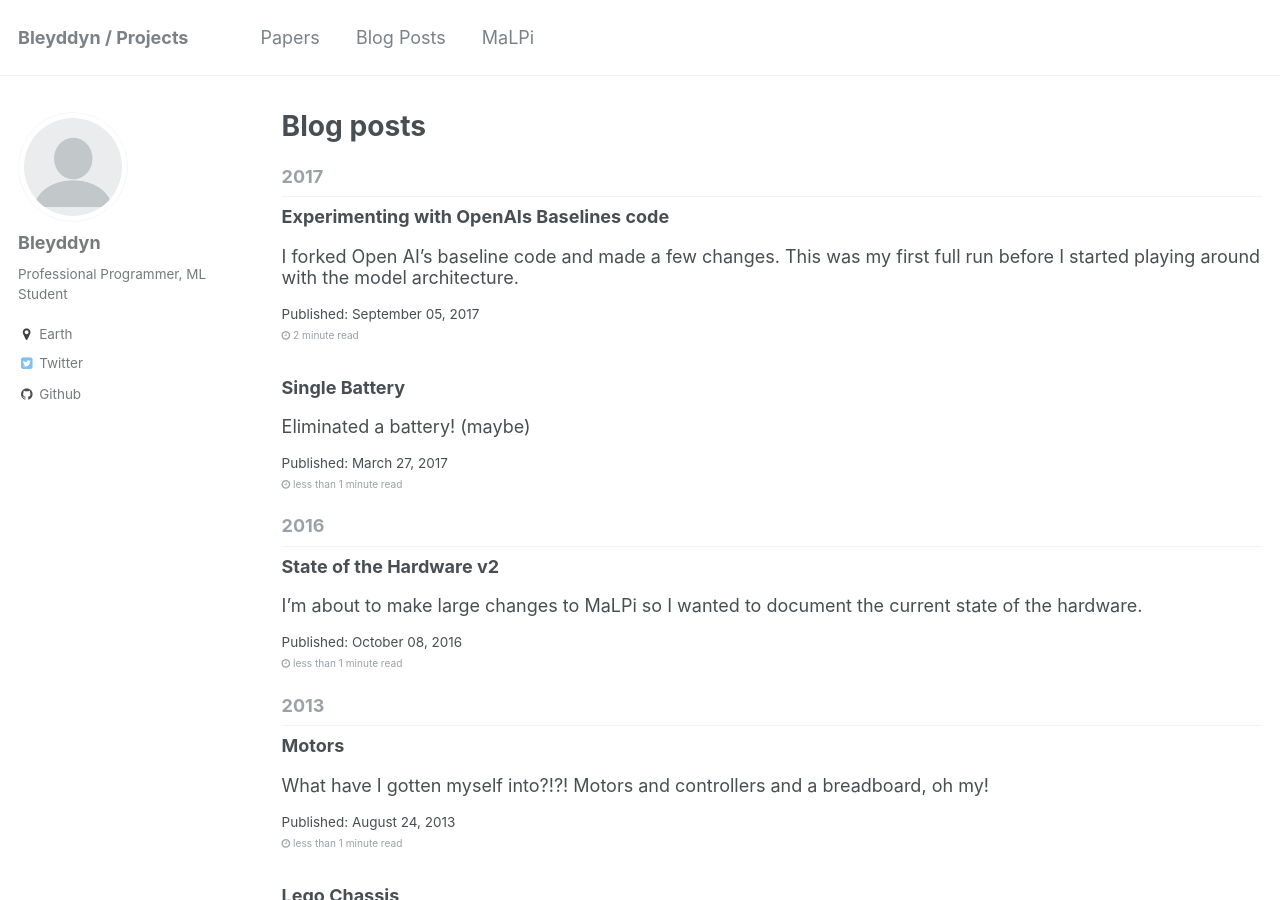
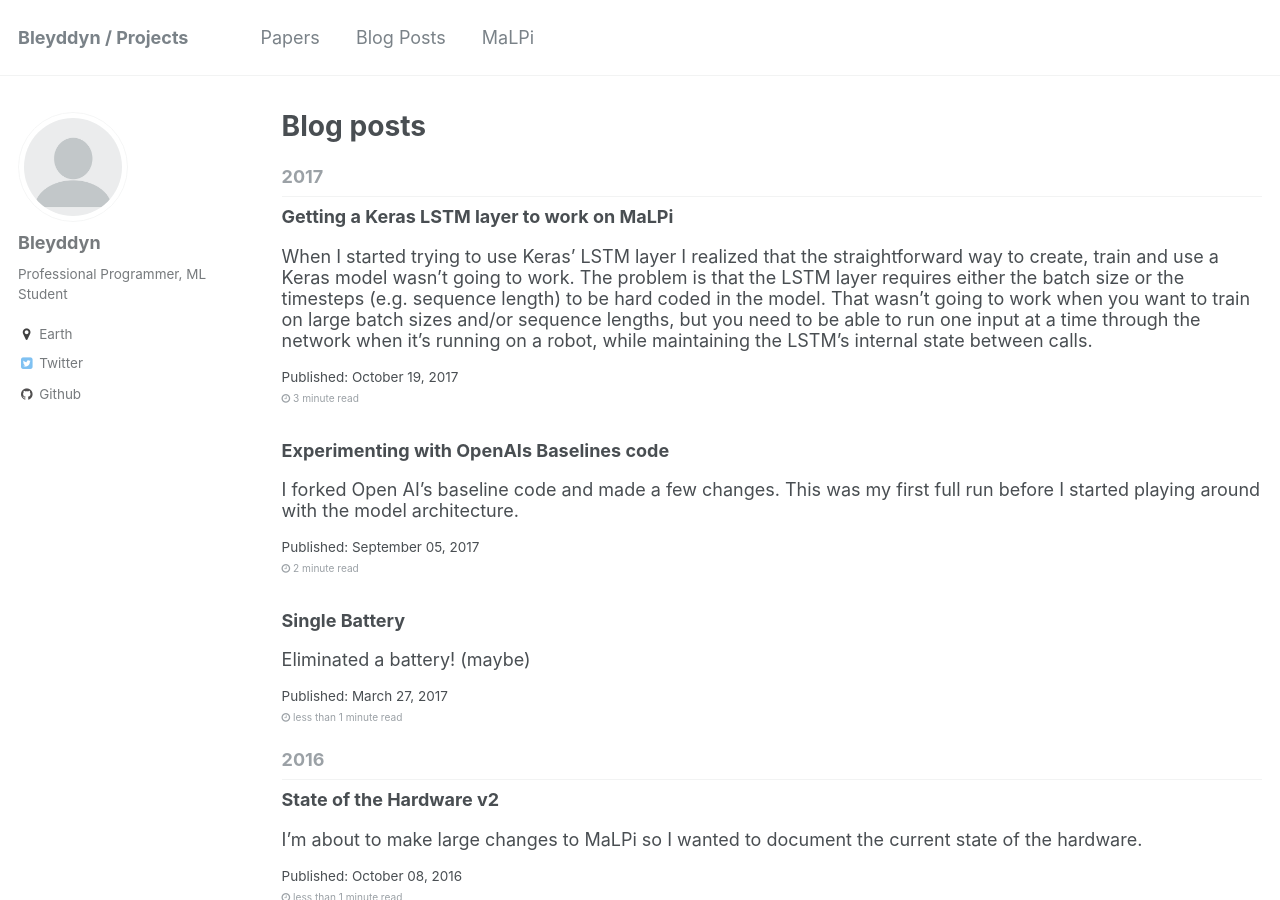
Before and after one commit to Bleyddyn/Bleyddyn.github.io, a Jekyll site: the page built from _pages/year-archive.html, in a window 1280 px wide and 900 px high. Built offline with Jekyll 4.4.1, drawn with Linux system fonts in a browser that asks for light colours; some of the changed lines change nothing that is shown.

Commit message:
Fixed a minor issue with the code in my Keras/LSTM post.

```diff
--- a/_drafts/2017-10-19-keras-lstm.md
+++ b/_posts/2017-10-19-keras-lstm.md
@@ -48,14 +48,14 @@
 images = np.reshape( images, (num_samples/timesteps, timesteps) + input_dim )
 y = np.reshape( y, (num_samples/timesteps, timesteps, num_actions) )
 
-model = model_keras.make_model_lstm_simple( num_actions, input_dim, stateful=False )
+model = make_model_lstm_simple( num_actions, input_dim, stateful=False )
 model.fit( images, y, validation_split=0.25, epochs=epochs, shuffle=False )
 model.save_weights('model_weights.h5')
 
 # There's probably some way to transfer the weights without writing to file, but for my purposes it doesn't matter much
 
 # Run-time on the robot
-model2 = model_keras.make_model_lstm_simple( num_actions, input_dim, batch_size=1, timesteps=1, stateful=True )
+model2 = make_model_lstm_simple( num_actions, input_dim, batch_size=1, timesteps=1, stateful=True )
 model2.load_weights( 'model_weights.h5' )
 while True:
     obs = getImageFromCamera()
```
